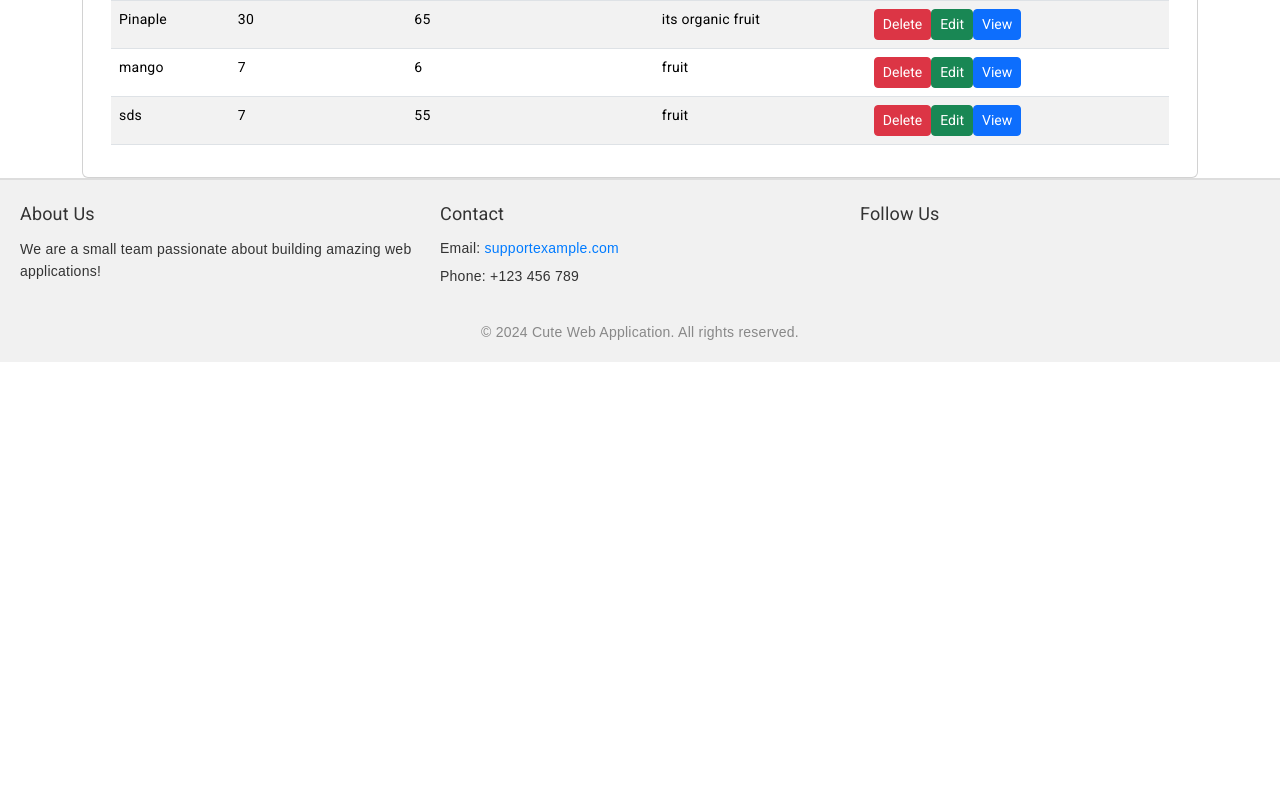
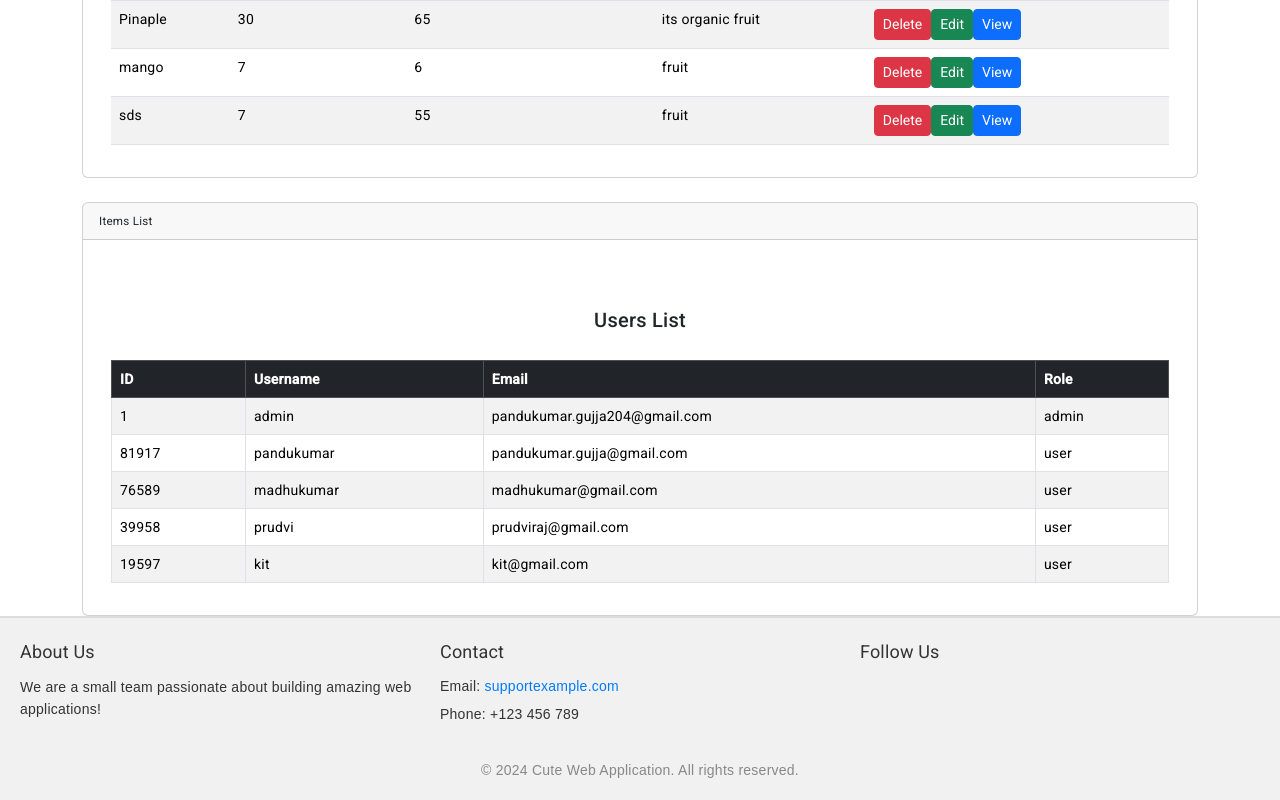
Before and after one commit to Pandukumar9/Formapp, an Angular app: page /admin-dash in a window 1280 px wide. Shown: the part 531-1331 px from the top of the page. Before the commit the page ends 893 px from the top, so only its background shows below. Built offline with nearby package versions, Linux system fonts and the light colour scheme; data requests are answered from the project's data file; sample sign-in values are in the browser's storage.

Commit message:
display userdata in frontend

```diff
--- a/backend/db.json
+++ b/backend/db.json
@@ -31,6 +31,14 @@
       "password": "test@123",
       "role": "user",
       "token": "3ginm3lyyzb"
+    },
+    {
+      "id": 19597,
+      "username": "kit",
+      "email": "kit@gmail.com",
+      "password": "kit@123",
+      "role": "user",
+      "token": "it1w6e5wuhc"
     }
   ],
   "fruits": [
--- a/src/app/admin/components/admin-dashboard/admin-dashboard.component.html
+++ b/src/app/admin/components/admin-dashboard/admin-dashboard.component.html
@@ -52,5 +52,40 @@
           </div>
         </div>
       </div>
+      <div class="row mt-4">
+        <div class="col-md-12">
+          <div class="card">
+            <div class="card-header d-flex justify-content-between align-items-center">
+              <h5 class="mb-0">Items List</h5>
+              <!-- <button class="btn btn-primary" (click)="addItem()">Add</button> -->
+            </div>
+            <div class="card-body">
+              <div class="container mt-5">
+                <h2 class="text-center">Users List</h2>
+                <table class="table table-striped table-bordered mt-4">
+                  <thead class="table-dark">
+                    <tr>
+                      <th>ID</th>
+                      <th>Username</th>
+                      <th>Email</th>
+                      <th>Role</th>
+                    </tr>
+                  </thead>
+                  <tbody>
+                    <tr *ngFor="let user of users">
+                      <td>{{ user.id }}</td>
+                      <td>{{ user.username }}</td>
+                      <td>{{ user.email }}</td>
+                      <td>{{ user.role }}</td>
+                    </tr>
+                  </tbody>
+                </table>
+              </div>
+
+
+            </div>
+          </div>
+        </div>
+      </div>
   </div>
   <router-outlet></router-outlet>
--- a/src/app/admin/components/admin-dashboard/admin-dashboard.component.ts
+++ b/src/app/admin/components/admin-dashboard/admin-dashboard.component.ts
@@ -2,6 +2,8 @@ import { Component, OnInit } from '@angular/core';
 import { MatDialog } from '@angular/material/dialog';
 import { AddItemComponent } from '../add-item/add-item.component';
 import { AdminService } from '../../services/admin.service';
+import { Subscription } from 'rxjs';
+import { User } from 'src/app/shared';
 
 @Component({
   selector: 'app-admin-dashboard',
@@ -10,23 +12,61 @@ import { AdminService } from '../../services/admin.service';
 })
 export class AdminDashboardComponent implements OnInit {
 
-  constructor(private dialog: MatDialog, private admin:AdminService) { }
+  users: User[] = [];
+  private subscriptions: Subscription = new Subscription();
+
+  constructor(private dialog: MatDialog, private admin: AdminService) {}
+
   ngOnInit(): void {
-     this.admin.getFruits().subscribe(res => {
-      console.log(res);
-     })
+    // Fetch fruits
+    this.subscriptions.add(
+      this.admin.getFruits().subscribe({
+        next: (res) => {
+          console.log('Fruits:', res);
+        },
+        error: (err) => console.error('Error fetching fruits:', err)
+      })
+    );
+
+    // Fetch users
+    this.subscriptions.add(
+      this.admin.getusers().subscribe({
+        next: (res) => {
+          console.log('Users:', res);
+          this.users = res;
+        },
+        error: (err) => console.error('Error fetching users:', err)
+      })
+    );
   }
 
   addItem(): void {
     const dialogRef = this.dialog.open(AddItemComponent, {
-      width: '400px'  // Optional: You can set the dialog size
+      width: '400px'
     });
 
     dialogRef.afterClosed().subscribe(result => {
       if (result) {
-        // Perform any actions after form submission (e.g., refresh item list)
         console.log('Item added successfully');
+        // Refresh the users list if needed
+        this.fetchUsers();
       }
     });
   }
+
+  // Method to fetch users again (if needed)
+  fetchUsers(): void {
+    this.admin.getusers().subscribe({
+      next: (res) => {
+        console.log('Updated Users:', res);
+        this.users = res;
+      },
+      error: (err) => console.error('Error refreshing users:', err)
+    });
+  }
+
+  ngOnDestroy(): void {
+    // Unsubscribe from all subscriptions to prevent memory leaks
+    this.subscriptions.unsubscribe();
+  }
 }
--- a/src/app/admin/services/admin.service.ts
+++ b/src/app/admin/services/admin.service.ts
@@ -48,4 +48,8 @@ export class AdminService {
   deleteVegetable(id: number): Observable<any> {
     return this.http.delete<any>(`${this.apiUrl}/vegetables/${id}`);
   }
+  getusers(): Observable<any[]> {
+    return this.http.get<any[]>(`${this.apiUrl}/users`);
+  }
+
 }
--- a/src/app/shared/models/user.model.ts
+++ b/src/app/shared/models/user.model.ts
@@ -1,4 +1,5 @@
 export interface User {
+username: any;
     id: number;
     email: string;
     password: string;
```
